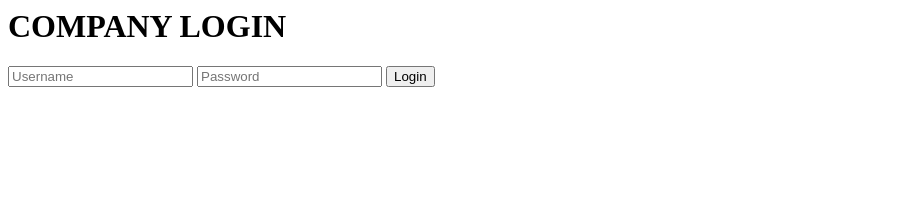
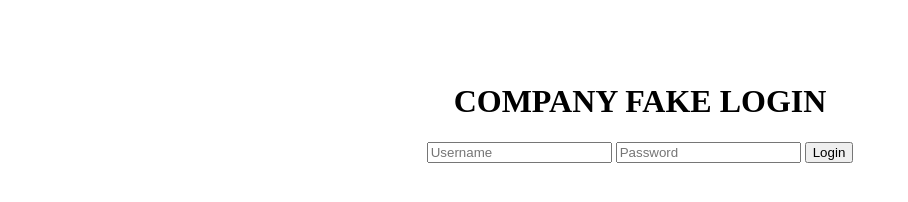
Before and after one commit to g3ej/foo-dom, a plain HTML site: page index.html in a window 1280 px wide. Shown: the whole page, without its empty margins (0-908 px from the left). Drawn offline with Linux system fonts and the light colour scheme.

Commit message:
Update index.html

```diff
--- a/index.html
+++ b/index.html
@@ -1,12 +1,14 @@
 <html>
 <body>
-  <h1>
-    COMPANY LOGIN
+<br><br><br>
+  <center><h1>
+    COMPANY FAKE LOGIN
   </h1>
   <form id="a" action="#">
     <input type="text" placeholder="Username">
     <input id="user" type="password" placeholder="Password">
     <input id="pass" type="submit" value="Login">
   </form>
+    </center>
 </body>
 </html>
```
